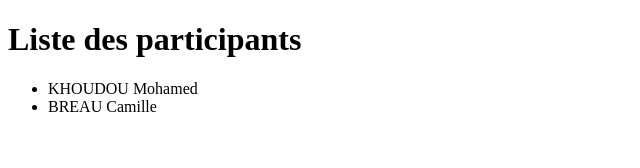
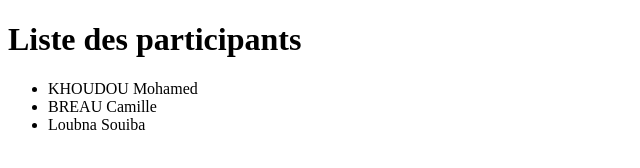
Before and after one commit to kho-mohamed/exercice_en_equipe, a plain HTML site: page index.html in a window 1280 px wide. Shown: the whole page, without its empty margins (0-640 px from the left). Drawn offline with Linux system fonts and the light colour scheme.

Commit message:
ajout de mon nom

```diff
--- a/index.html
+++ b/index.html
@@ -10,6 +10,7 @@
     <ul>
       <li>KHOUDOU Mohamed</li>
       <li>BREAU Camille</li>
+      <li>Loubna Souiba</li>
     </ul>
   </body>
 </html>
```
